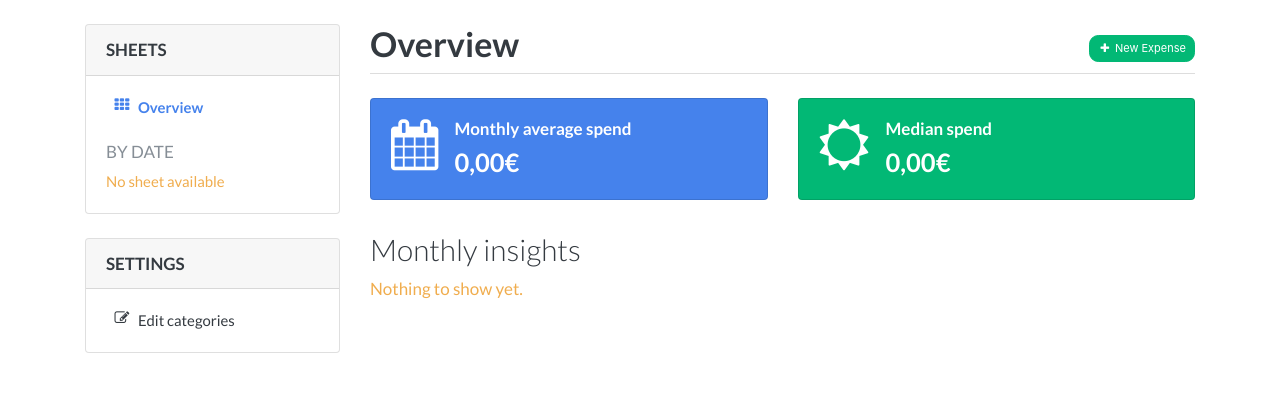
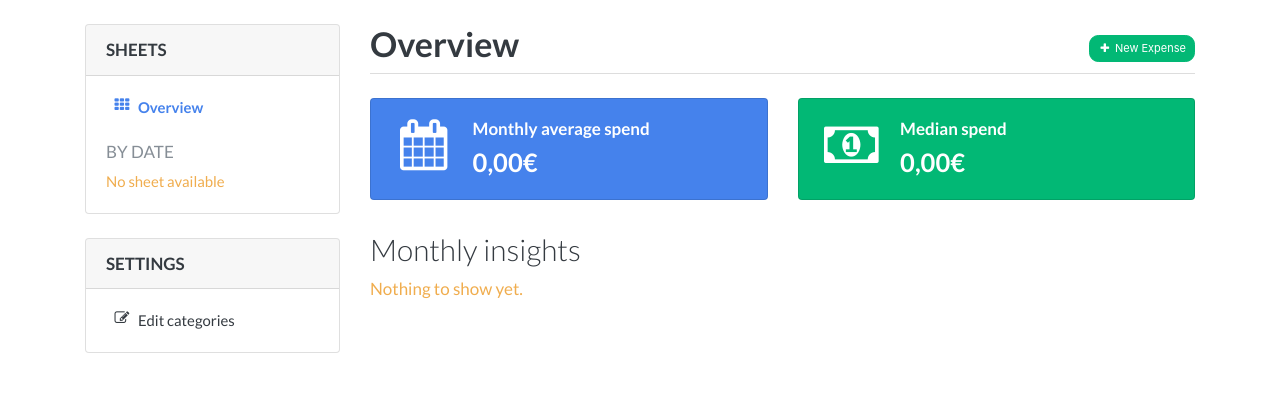
Before and after one commit to lebriton/ihatetobudget, a Django app: page /sheets/ in a window 1280 px wide. Shown: the part 60-480 px from the top of the page. Run offline with Django 3.2, Linux system fonts and the light colour scheme; the visitor is signed in with stand-in values (Sample User, id 1); data that the repository does not hold is empty; some libraries are stand-ins or nearby versions.

Commit message:
sheets: modify the spend icons

```diff
--- a/sheets/template/sheets/index.html
+++ b/sheets/template/sheets/index.html
@@ -16,7 +16,7 @@
       <div class="card text-white bg-primary mb-2">
         <div class="card-body">
           <div class="media">
-            <i class="fa fa-calendar fa-3x mr-3" aria-hidden="true"></i>
+            <i class="fa fa-calendar fa-fw fa-3x mr-3" aria-hidden="true"></i>
             <div class="media-body">
               <h6 class="mt-0">Monthly average spend</h6>
               <span class="h4">{{ monthly_average_spend|currency }}</span>
@@ -29,7 +29,7 @@
       <div class="card text-white bg-success mb-2">
         <div class="card-body">
           <div class="media">
-            <i class="fa fa-sun-o fa-3x mr-3" aria-hidden="true"></i>
+            <i class="fa fa-money fa-fw fa-3x mr-3" aria-hidden="true"></i>
             <div class="media-body">
               <h6 class="mt-0">Median spend</h6>
               <span class="h4">{{ median_spend|currency }}</span>
```
